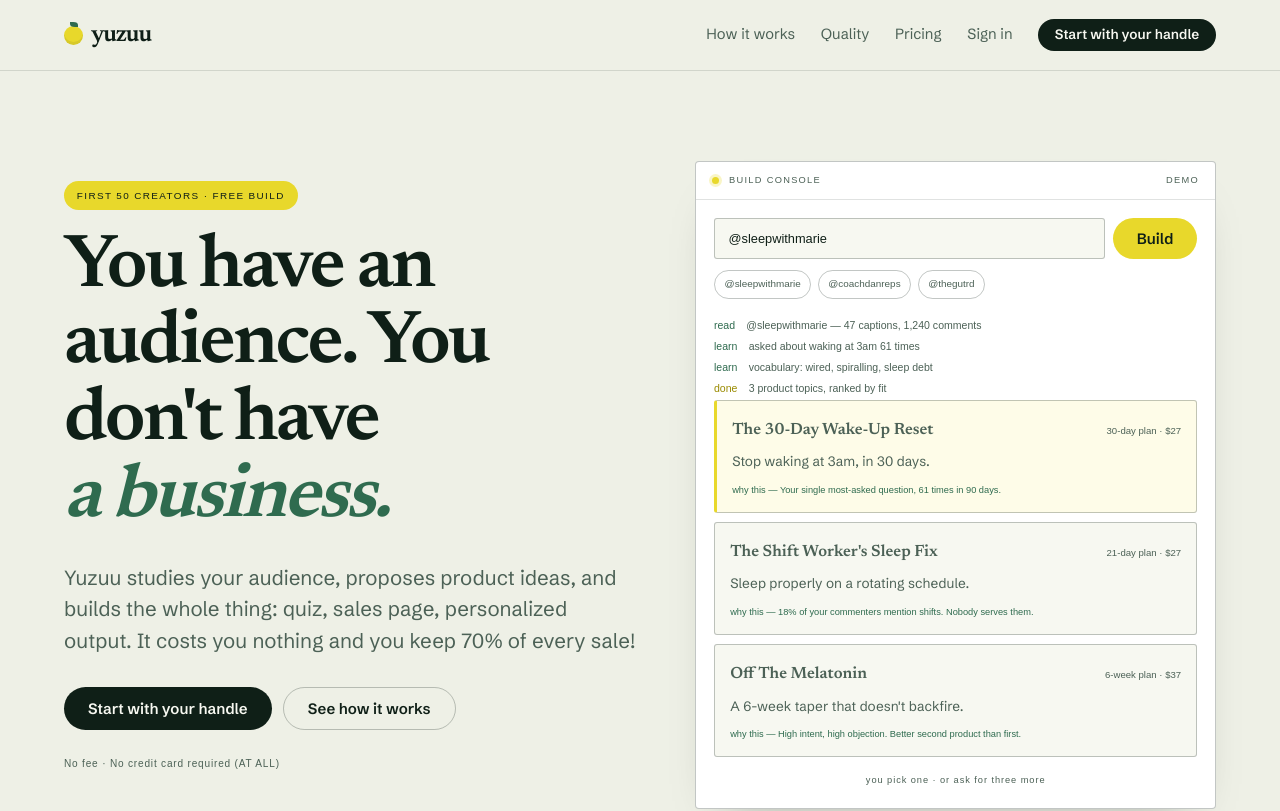
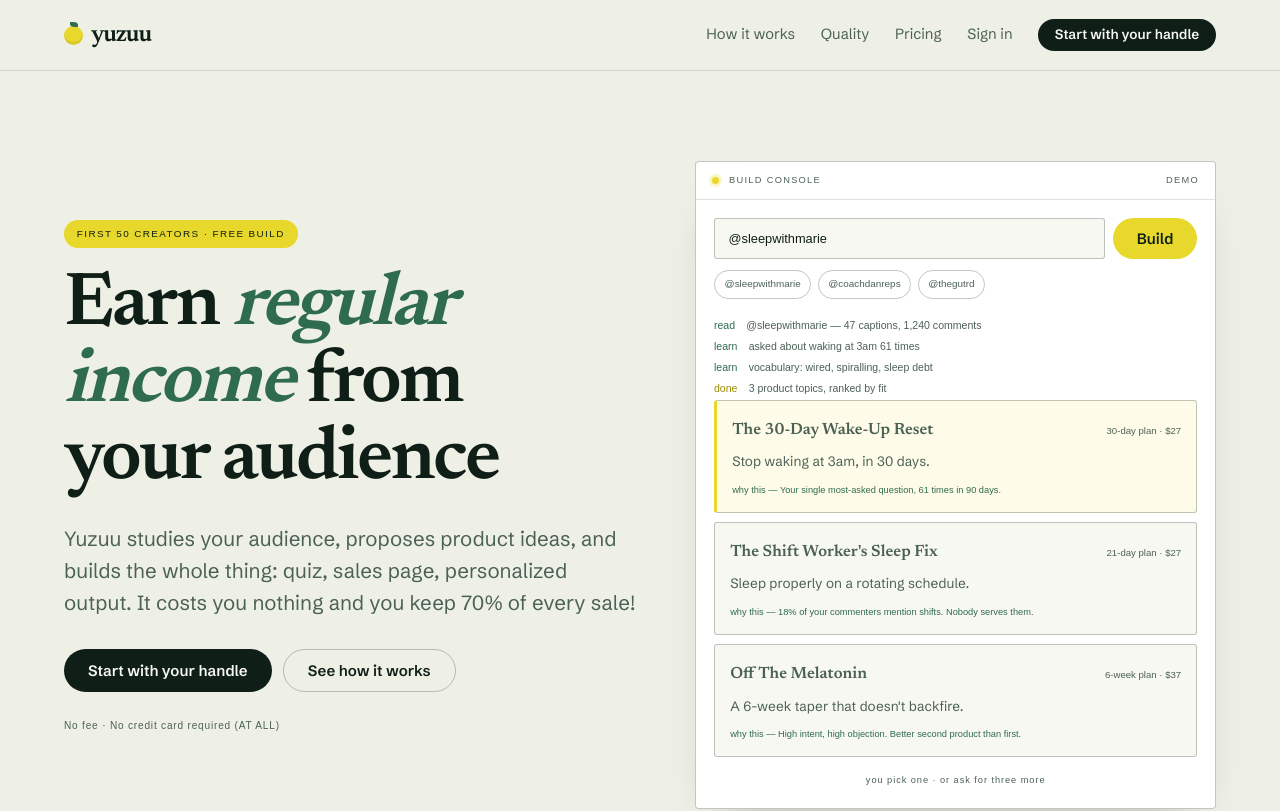
Before and after one commit to julianalert/yuzuucreatorsapp, a Next.js app: page / in a window 1280 px wide. Shown: the top 811 px of the page. Built offline with nearby package versions, Linux system fonts and the light colour scheme; no server answers; a web font is replaced by a local one.

Commit message:
Update landing hero headline.
Co-authored-by: Cursor <cursoragent@cursor.com>

```diff
--- a/src/app/page.tsx
+++ b/src/app/page.tsx
@@ -53,7 +53,7 @@ export default async function Home({
           <div>
             <span className="kicker">First 50 creators · free build</span>
             <h1 style={{ marginTop: "1.3rem" }}>
-              You have an audience. You don&apos;t have <em>a business.</em>
+              Earn <em>regular income</em> from your audience
             </h1>
             <p className="lede" style={{ marginTop: "1.5rem" }}>
               Yuzuu studies your audience, proposes product ideas,
```
